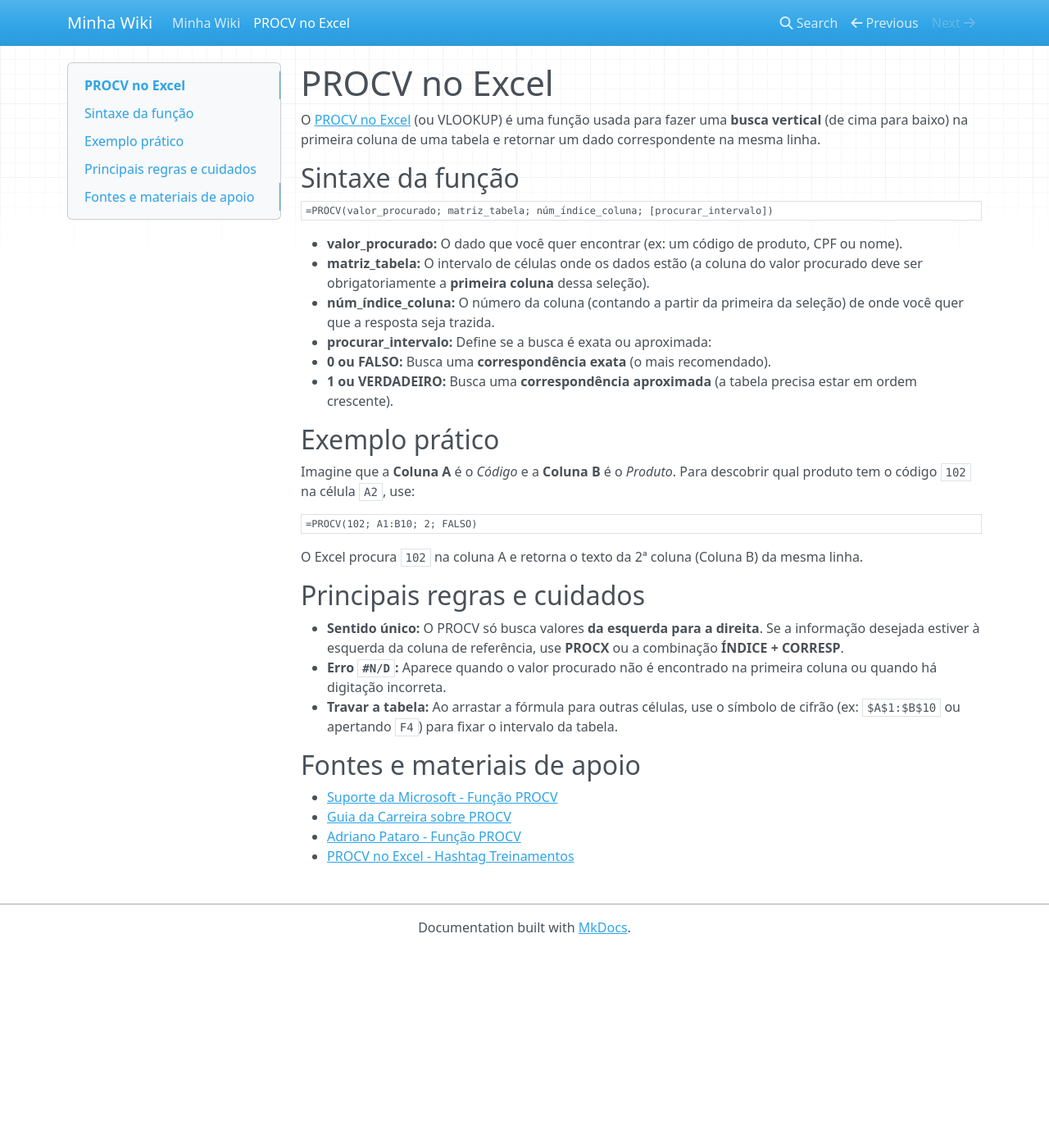
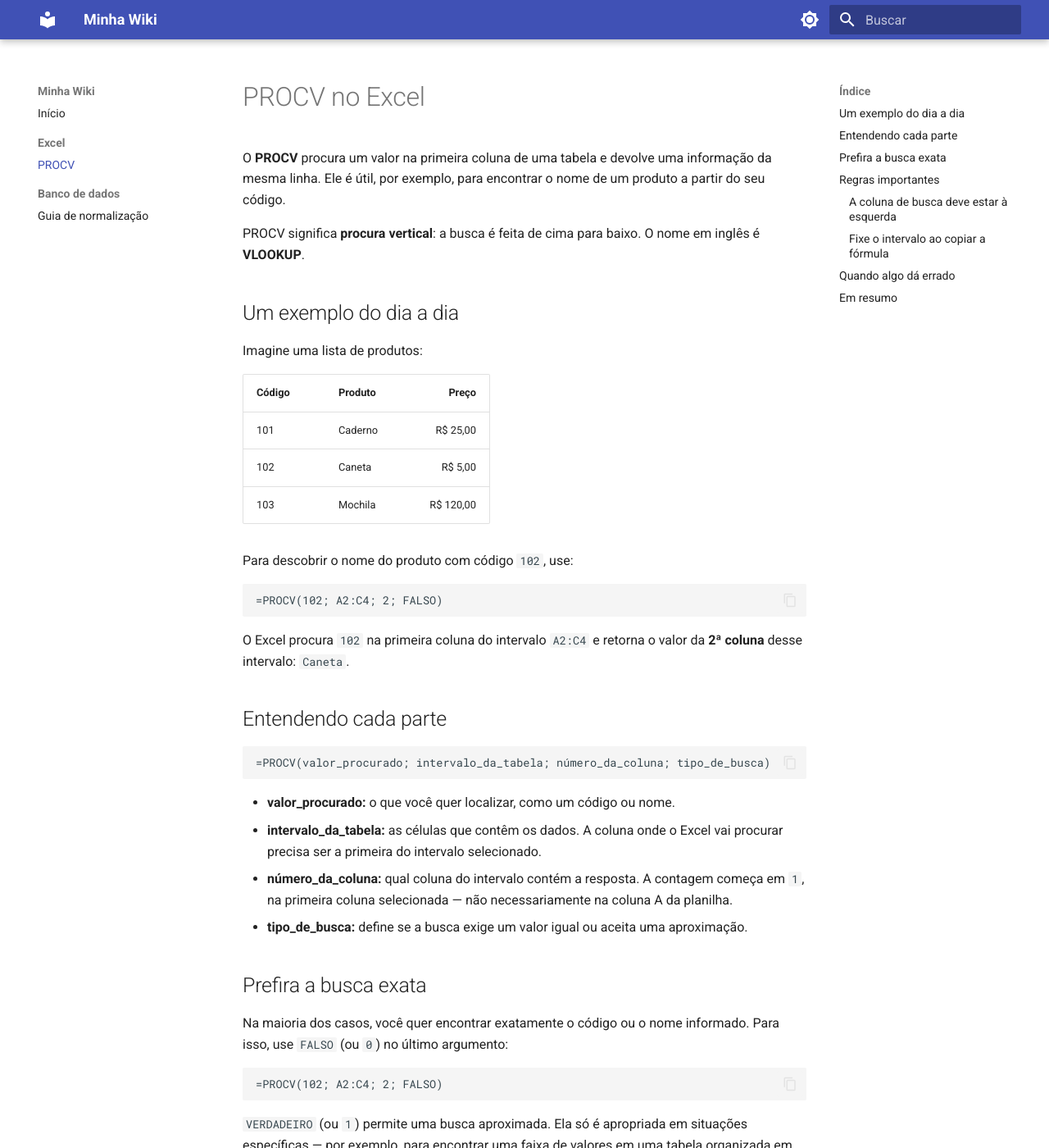
Before and after one commit to vicenterfreire/VicenteWikiDump, an MkDocs documentation site: the page built from docs/procv.md, in a window 1280 px wide and 1400 px high. Shown: the whole window at 82% size. Built offline with MkDocs 1.6.1 and Material for MkDocs 9.7.7, drawn with Linux system fonts in a browser that asks for light colours; nearby versions of some CDN libraries; part of the change alters nothing that is shown; some of the changed text lies outside the part shown.

Commit message:
Enhance MkDocs navigation and markdown features
Enable instant navigation, search enhancements, and Mermaid diagrams.

Co-authored-by: Copilot <223556219+Copilot@users.noreply.github.com>

````diff
--- /dev/null
+++ b/docs/guia_de_normaliza_o_de_banco_de_dados.md
@@ -0,0 +1,278 @@
+# Guia de normalização de banco de dados
+
+Normalização é uma maneira de organizar as informações de um banco de dados
+relacional. A ideia é guardar cada fato no lugar apropriado e relacionar as
+tabelas por identificadores, em vez de repetir os mesmos dados em muitos
+lugares.
+
+Isso ajuda a evitar informações conflitantes e problemas ao incluir, alterar
+ou remover registros. As formas normais são regras que se aplicam uma sobre a
+outra: antes de avaliar uma forma mais avançada, a tabela precisa atender às
+anteriores.
+
+> **Em termos simples:** se o nome de um departamento está repetido em dezenas
+> de registros de funcionários, uma alteração no nome exige atualizar todos
+> eles. Guardar o departamento uma vez e relacioná-lo aos funcionários reduz
+> esse risco.
+
+## Antes de começar: alguns conceitos
+
+- **Tabela:** conjunto de informações do mesmo tipo, organizado em linhas e
+  colunas. Por exemplo, uma tabela de clientes.
+- **Linha (registro):** uma ocorrência, como um cliente específico.
+- **Coluna (atributo):** uma característica registrada, como nome ou e-mail.
+- **Chave primária (PK):** coluna, ou conjunto de colunas, que identifica cada
+  linha sem repetições. Um `id_cliente` pode identificar cada cliente.
+- **Chave composta:** chave formada por mais de uma coluna. Em uma tabela de
+  itens de pedido, a combinação `id_pedido` + `id_produto` pode identificar uma
+  linha.
+- **Chave estrangeira (FK):** coluna que aponta para a chave de outra tabela,
+  criando uma relação entre elas.
+- **Dependência:** uma informação depende de outra quando conhecê-la determina
+  um único valor. Se cada `id_departamento` identifica um nome de departamento,
+  então o nome depende do identificador.
+
+Normalizar não significa eliminar toda repetição. Por exemplo, o identificador
+do departamento pode aparecer em vários funcionários para indicar a qual
+departamento cada um pertence. O objetivo é evitar repetir fatos descritivos
+que podem ser mantidos em um único lugar.
+
+## Problemas causados por repetição
+
+Uma tabela que mistura fatos diferentes pode levar a três tipos de problema:
+
+- **Problema ao incluir:** talvez não seja possível cadastrar um departamento
+  até que exista um funcionário para ele.
+- **Problema ao alterar:** o nome do mesmo departamento pode precisar ser
+  atualizado em várias linhas; se uma ficar para trás, os dados entram em
+  conflito.
+- **Problema ao remover:** ao excluir o único funcionário de um departamento,
+  pode-se apagar também a única informação sobre aquele departamento.
+
+## Primeira Forma Normal (1FN)
+
+Uma tabela está na **1FN** quando cada célula contém um único valor e não há
+grupos de informações repetidos em colunas ou listas.
+
+### Exemplo: vários telefones em uma célula
+
+| id_aluno | nome | telefones |
+|---:|---|---|
+| 1 | Ana Silva | (11) 9999-1111, (11) 8888-2222 |
+| 2 | Carlos Souza | (21) 7777-3333 |
+
+A célula de Ana guarda dois telefones. Isso dificulta localizar, contar ou
+alterar um número individualmente.
+
+Uma solução é separar os telefones em outra tabela, com uma linha para cada
+número:
+
+**Alunos**
+
+| id_aluno (PK) | nome |
+|---:|---|
+| 1 | Ana Silva |
+| 2 | Carlos Souza |
+
+**Telefones dos alunos**
+
+| id_aluno (FK) | telefone |
+|---:|---|
+| 1 | (11) 9999-1111 |
+| 1 | (11) 8888-2222 |
+| 2 | (21) 7777-3333 |
+
+Neste exemplo, a combinação `id_aluno` + `telefone` pode identificar cada
+telefone. O que conta como um valor único depende do uso: um endereço, por
+exemplo, pode ficar em uma coluna se nunca precisar ser consultado ou alterado
+por partes.
+
+## Segunda Forma Normal (2FN)
+
+Uma tabela está na **2FN** quando já está na 1FN e cada coluna que não faz
+parte de uma chave depende da **chave composta inteira**, não apenas de uma
+parte dela. Essa regra é relevante quando a chave tem mais de uma coluna.
+
+### Exemplo: itens de pedido
+
+Considere uma tabela em que cada linha representa um produto incluído em um
+pedido. A chave é a combinação `id_pedido` + `id_produto`.
+
+| id_pedido (PK) | id_produto (PK) | quantidade | nome_produto |
+|---:|---|---:|---|
+| 1001 | P1 | 5 | Teclado |
+| 1001 | P2 | 2 | Mouse |
+| 1002 | P1 | 1 | Teclado |
+
+`quantidade` depende do produto **naquele pedido**, portanto depende das duas
+colunas. Já `nome_produto` depende apenas de `id_produto`. Repeti-lo em cada
+pedido cria uma dependência parcial.
+
+Separe os fatos do pedido dos fatos do produto:
+
+**Itens do pedido**
+
+| id_pedido (PK) | id_produto (PK, FK) | quantidade |
+|---:|---|---:|
+| 1001 | P1 | 5 |
+| 1001 | P2 | 2 |
+| 1002 | P1 | 1 |
+
+**Produtos**
+
+| id_produto (PK) | nome_produto |
+|---|---|
+| P1 | Teclado |
+| P2 | Mouse |
+
+> **Importante:** o preço cobrado em um pedido pode ser diferente do preço
+> atual do produto. Se for necessário preservar o histórico da venda, o preço
+> praticado pertence ao item do pedido; o preço atual pertence ao cadastro do
+> produto. A estrutura deve representar as regras reais do negócio.
+
+Se a tabela tem apenas chaves simples, sem chaves compostas, não há dependência
+parcial desse tipo e a 2FN não exige essa separação.
+
+## Terceira Forma Normal (3FN)
+
+Uma tabela está na **3FN** quando já está na 2FN e as colunas que não são chave
+descrevem a chave da tabela, e não umas às outras.
+
+### Exemplo: departamento do funcionário
+
+| id_funcionario (PK) | nome_funcionario | id_departamento | nome_departamento |
+|---:|---|---|---|
+| 1 | João | D1 | TI |
+| 2 | Maria | D1 | TI |
+| 3 | Pedro | D2 | Vendas |
+
+Se `id_departamento` determina `nome_departamento`, esse nome depende do
+identificador do departamento, não diretamente do funcionário. É uma
+**dependência transitiva**: funcionário → departamento → nome do departamento.
+
+Separe as informações:
+
+**Funcionários**
+
+| id_funcionario (PK) | nome_funcionario | id_departamento (FK) |
+|---:|---|---|
+| 1 | João | D1 |
+| 2 | Maria | D1 |
+| 3 | Pedro | D2 |
+
+**Departamentos**
+
+| id_departamento (PK) | nome_departamento |
+|---|---|
+| D1 | TI |
+| D2 | Vendas |
+
+Assim, o nome do departamento é mantido em um só lugar. Se um departamento
+mudar de nome, basta atualizar seu registro.
+
+## Forma Normal de Boyce-Codd (FNBC)
+
+A **FNBC** é uma versão mais rigorosa da 3FN. Ela exige que toda informação
+determinante de outra informação seja uma chave candidata — isto é, algo capaz
+de identificar uma linha de forma única.
+
+Na 3FN, há uma exceção para certos casos em que a informação determinada faz
+parte de uma chave candidata. A FNBC não permite essa exceção. Por isso, uma
+tabela pode atender à 3FN e ainda não atender à FNBC. É um caso mais avançado;
+em geral, quem projeta o banco verifica as dependências entre as colunas para
+saber se essa situação existe.
+
+## Quarta Forma Normal (4FN)
+
+A **4FN** trata de fatos multivalorados que são independentes entre si. Uma
+tabela que combina duas listas independentes pode criar linhas para todas as
+combinações, mesmo que esses pares não tenham significado.
+
+### Exemplo: habilidades e idiomas
+
+Uma pessoa desenvolvedora pode ter várias habilidades e falar vários idiomas.
+Se uma tabela mistura as duas listas, cada habilidade aparece combinada com
+cada idioma:
+
+| id_pessoa | habilidade | idioma |
+|---:|---|---|
+| 1 | Python | Português |
+| 1 | Python | Inglês |
+| 1 | SQL | Português |
+| 1 | SQL | Inglês |
+
+Se os idiomas não estiverem relacionados às habilidades, as quatro linhas
+repetem combinações desnecessárias. Separe os fatos independentes:
+
+**Habilidades**
+
+| id_pessoa (FK) | habilidade |
+|---:|---|
+| 1 | Python |
+| 1 | SQL |
+
+**Idiomas**
+
+| id_pessoa (FK) | idioma |
+|---:|---|
+| 1 | Português |
+| 1 | Inglês |
+
+Cada relação pode usar a combinação das duas colunas como chave. Se uma
+habilidade estiver ligada a um idioma específico — por exemplo, nível de
+proficiência por idioma —, essa relação não deve ser separada como se os fatos
+fossem independentes.
+
+## Quinta Forma Normal (5FN)
+
+A **5FN**, também chamada de **Forma Normal de Junção de Projeção (PJNF)**, trata
+de situações raras em que um fato depende de uma combinação de três ou mais
+relações, e não pode ser representado corretamente apenas pelas dependências
+tratadas nas formas anteriores.
+
+Uma tabela só pode ser dividida em tabelas menores quando elas permitem
+reconstruir **exatamente** os registros originais. Ao combinar as tabelas
+novamente (operação chamada *junção* ou *join*), não podem surgir combinações
+que nunca existiram nem desaparecer combinações válidas. As regras do negócio
+precisam garantir essa propriedade.
+
+Por isso, não basta separar uma tabela de três colunas em três pares. Sem uma
+regra que torne essa separação segura, a junção pode gerar combinações falsas.
+A 5FN é importante em alguns modelos complexos, mas não costuma ser o primeiro
+problema encontrado em aplicações comuns.
+
+## Resumo das formas normais
+
+| Forma normal | Pergunta prática | O que busca evitar |
+|---|---|---|
+| **1FN** | Cada célula guarda um valor por vez? | Listas ou grupos repetidos dentro de uma célula |
+| **2FN** | Cada informação depende da chave composta inteira? | Dependência de apenas parte de uma chave composta |
+| **3FN** | Uma coluna que não é chave descreve outra coluna que não é chave? | Repetição de fatos que dependem de outro atributo |
+| **FNBC** | Todo determinante é uma chave candidata? | Dependências que ainda podem causar inconsistências |
+| **4FN** | Há listas independentes misturadas na mesma tabela? | Combinações cruzadas sem significado entre listas |
+| **5FN** | A decomposição em tabelas menores reconstrói exatamente os fatos? | Redundâncias ligadas a combinações complexas de relações |
+
+As regras são cumulativas: para chegar à 3FN, por exemplo, a tabela também
+precisa atender à 1FN e à 2FN.
+
+## Quando desnormalizar?
+
+**Desnormalizar** é introduzir alguma repetição de propósito, geralmente para
+atender a uma necessidade comprovada de leitura ou relatório. Pode ser útil em
+um painel de análise, por exemplo, onde consultas frequentes juntariam muitos
+dados.
+
+Isso traz uma responsabilidade: decidir qual registro é a fonte oficial e como
+manter as cópias sincronizadas. Uma junção entre tabelas não é automaticamente
+lenta; antes de duplicar informações, meça o desempenho e confirme que a
+complexidade adicional realmente resolve o problema.
+
+## Por onde começar
+
+1. Identifique o que cada linha representa e como ela será identificada.
+2. Evite guardar listas de valores em uma única célula.
+3. Observe se alguma informação depende apenas de parte de uma chave composta.
+4. Mantenha cada fato descritivo no lugar que o identifica.
+5. Confira as regras do negócio antes de dividir relações mais complexas.
+6. Considere desnormalizar somente quando houver uma necessidade concreta e
+   um plano para manter os dados consistentes.
--- /dev/null
+++ b/docs/javascripts/mermaid-init.js
@@ -0,0 +1,4 @@
+document$.subscribe(() => {
+  mermaid.initialize({ startOnLoad: false });
+  mermaid.run({ querySelector: ".mermaid" });
+});
--- a/docs/procv.md
+++ b/docs/procv.md
@@ -1,39 +1,109 @@
 # PROCV no Excel
 
-O [PROCV no Excel](https://microsoft.com) (ou VLOOKUP) é uma função usada para fazer uma **busca vertical** (de cima para baixo) na primeira coluna de uma tabela e retornar um dado correspondente na mesma linha.
+O **PROCV** procura um valor na primeira coluna de uma tabela e devolve uma
+informação da mesma linha. Ele é útil, por exemplo, para encontrar o nome de um
+produto a partir do seu código.
 
-## Sintaxe da função
+PROCV significa **procura vertical**: a busca é feita de cima para baixo. O
+nome em inglês é **VLOOKUP**.
+
+## Um exemplo do dia a dia
+
+Imagine uma lista de produtos:
+
+| Código | Produto | Preço |
+|---|---|---:|
+| 101 | Caderno | R$ 25,00 |
+| 102 | Caneta | R$ 5,00 |
+| 103 | Mochila | R$ 120,00 |
+
+Para descobrir o nome do produto com código `102`, use:
 
 ```excel
-=PROCV(valor_procurado; matriz_tabela; núm_índice_coluna; [procurar_intervalo])
+=PROCV(102; A2:C4; 2; FALSO)
 ```
 
-- **valor_procurado:** O dado que você quer encontrar (ex: um código de produto, CPF ou nome).
-- **matriz_tabela:** O intervalo de células onde os dados estão (a coluna do valor procurado deve ser obrigatoriamente a **primeira coluna** dessa seleção).
-- **núm_índice_coluna:** O número da coluna (contando a partir da primeira da seleção) de onde você quer que a resposta seja trazida.
-- **procurar_intervalo:** Define se a busca é exata ou aproximada:
-  - **0 ou FALSO:** Busca uma **correspondência exata** (o mais recomendado).
-  - **1 ou VERDADEIRO:** Busca uma **correspondência aproximada** (a tabela precisa estar em ordem crescente).
+O Excel procura `102` na primeira coluna do intervalo `A2:C4` e retorna o valor
+da **2ª coluna** desse intervalo: `Caneta`.
 
-## Exemplo prático
-
-Imagine que a **Coluna A** é o _Código_ e a **Coluna B** é o _Produto_. Para descobrir qual produto tem o código `102` na célula `A2`, use:
+## Entendendo cada parte
 
 ```excel
-=PROCV(102; A1:B10; 2; FALSO)
+=PROCV(valor_procurado; intervalo_da_tabela; número_da_coluna; tipo_de_busca)
 ```
 
-O Excel procura `102` na coluna A e retorna o texto da 2ª coluna (Coluna B) da mesma linha.
+- **valor_procurado:** o que você quer localizar, como um código ou nome.
+- **intervalo_da_tabela:** as células que contêm os dados. A coluna onde o Excel
+  vai procurar precisa ser a primeira do intervalo selecionado.
+- **número_da_coluna:** qual coluna do intervalo contém a resposta. A contagem
+  começa em `1`, na primeira coluna selecionada — não necessariamente na coluna
+  A da planilha.
+- **tipo_de_busca:** define se a busca exige um valor igual ou aceita uma
+  aproximação.
 
-## Principais regras e cuidados
+## Prefira a busca exata
 
-- **Sentido único:** O PROCV só busca valores **da esquerda para a direita**. Se a informação desejada estiver à esquerda da coluna de referência, use **PROCX** ou a combinação **ÍNDICE + CORRESP**.
-- **Erro `#N/D`:** Aparece quando o valor procurado não é encontrado na primeira coluna ou quando há digitação incorreta.
-- **Travar a tabela:** Ao arrastar a fórmula para outras células, use o símbolo de cifrão (ex: `$A$1:$B$10` ou apertando `F4`) para fixar o intervalo da tabela.
+Na maioria dos casos, você quer encontrar exatamente o código ou o nome
+informado. Para isso, use `FALSO` (ou `0`) no último argumento:
 
-## Fontes e materiais de apoio
+```excel
+=PROCV(102; A2:C4; 2; FALSO)
+```
 
-- [Suporte da Microsoft - Função PROCV](https://microsoft.com)
-- [Guia da Carreira sobre PROCV](https://guiadacarreira.com.br)
-- [Adriano Pataro - Função PROCV](https://adrianopataro.com.br)
-- [PROCV no Excel - Hashtag Treinamentos](https://youtube.com)
+`VERDADEIRO` (ou `1`) permite uma busca aproximada. Ela só é apropriada em
+situações específicas — por exemplo, para encontrar uma faixa de valores em uma
+tabela organizada em ordem crescente. Se tiver dúvida, use `FALSO`.
+
+## Regras importantes
+
+### A coluna de busca deve estar à esquerda
+
+O PROCV sempre procura na **primeira coluna** do intervalo e só retorna dados
+que estejam à direita dela. Se o código estiver na coluna B e o nome na coluna
+A, o PROCV não consegue buscar pelo código e retornar o nome. Nas versões mais
+recentes do Excel, a função **PROCX** permite escolher separadamente onde buscar
+e de onde retornar o resultado.
+
+### Fixe o intervalo ao copiar a fórmula
+
+Se você copiar a fórmula para outras linhas, talvez queira manter a mesma lista
+de produtos. Use cifrões para fixar o intervalo:
+
+```excel
+=PROCV(E2; $A$2:$C$4; 2; FALSO)
+```
+
+No Excel, selecione o intervalo na fórmula e pressione `F4` para alternar as
+opções de fixação. Sem os cifrões, o intervalo pode se deslocar ao copiar a
+fórmula.
+
+## Quando algo dá errado
+
+- **`#N/D`:** não foi encontrado um valor igual ao procurado. Confira espaços
+  extras, diferenças entre texto e número e se o valor está na primeira coluna
+  do intervalo.
+- **Resultado inesperado:** confirme o número da coluna. A contagem começa na
+  primeira coluna do intervalo, que vale `1`.
+- **`#REF!`:** o número da coluna informado é maior que a quantidade de colunas
+  do intervalo.
+
+Uma planilha pode exibir uma mensagem mais amigável para um valor não
+encontrado com `SEERRO`, por exemplo:
+
+```excel
+=SEERRO(PROCV(E2; $A$2:$C$4; 2; FALSO); "Código não encontrado")
+```
+
+Use isso quando fizer sentido para quem consulta a planilha. `SEERRO` também
+oculta outros erros da fórmula; portanto, não substitui a conferência da
+referência e dos argumentos.
+
+## Em resumo
+
+1. Selecione um intervalo que comece pela coluna onde está o valor procurado.
+2. Conte a coluna de retorno dentro desse intervalo, começando em `1`.
+3. Use `FALSO` para exigir uma correspondência exata.
+4. Fixe o intervalo com `$` se for copiar a fórmula.
+
+Para detalhes sobre a função, consulte a
+[ajuda oficial da Microsoft sobre PROCV](https://support.microsoft.com/pt-br/search/results?query=fun%C3%A7%C3%A3o%20PROCV).
--- a/mkdocs.yml
+++ b/mkdocs.yml
@@ -1,5 +1,64 @@
 site_name: Minha Wiki
+site_description: Anotações e guias pessoais
+site_url: https://vicenterfreire.github.io/VicenteWikiDump/
 docs_dir: docs
 site_dir: site
+
+nav:
+  - Início: index.md
+  - Excel:
+      - PROCV: procv.md
+  - Banco de dados:
+      - Guia de normalização: guia_de_normaliza_o_de_banco_de_dados.md
+
+plugins:
+  - search
+
 theme:
-  name: mkdocs
+  name: material
+  language: pt
+  palette:
+    - media: "(prefers-color-scheme: light)"
+      scheme: default
+      primary: indigo
+      accent: teal
+      toggle:
+        icon: material/brightness-7
+        name: Ativar modo escuro
+    - media: "(prefers-color-scheme: dark)"
+      scheme: slate
+      primary: indigo
+      accent: teal
+      toggle:
+        icon: material/brightness-4
+        name: Ativar modo claro
+  features:
+    - navigation.instant
+    - navigation.tracking
+    - navigation.expand
+    - navigation.sections
+    - navigation.top
+    - search.suggest
+    - search.highlight
+    - content.code.copy
+
+markdown_extensions:
+  - admonition
+  - attr_list
+  - tables
+  - toc:
+      permalink: true
+  - pymdownx.details
+  - pymdownx.superfences:
+      custom_fences:
+        - name: mermaid
+          class: mermaid
+          format: !!python/name:pymdownx.superfences.fence_code_format
+  - pymdownx.highlight
+  - pymdownx.inlinehilite
+  - pymdownx.snippets
+  - pymdownx.tabbed
+
+extra_javascript:
+  - https://unpkg.com/mermaid@11.4.1/dist/mermaid.min.js
+  - javascripts/mermaid-init.js
--- a/requirements.txt
+++ b/requirements.txt
@@ -1 +1 @@
-mkdocs>=1.6,<2.0
+mkdocs-material>=9.6,<10.0
````
